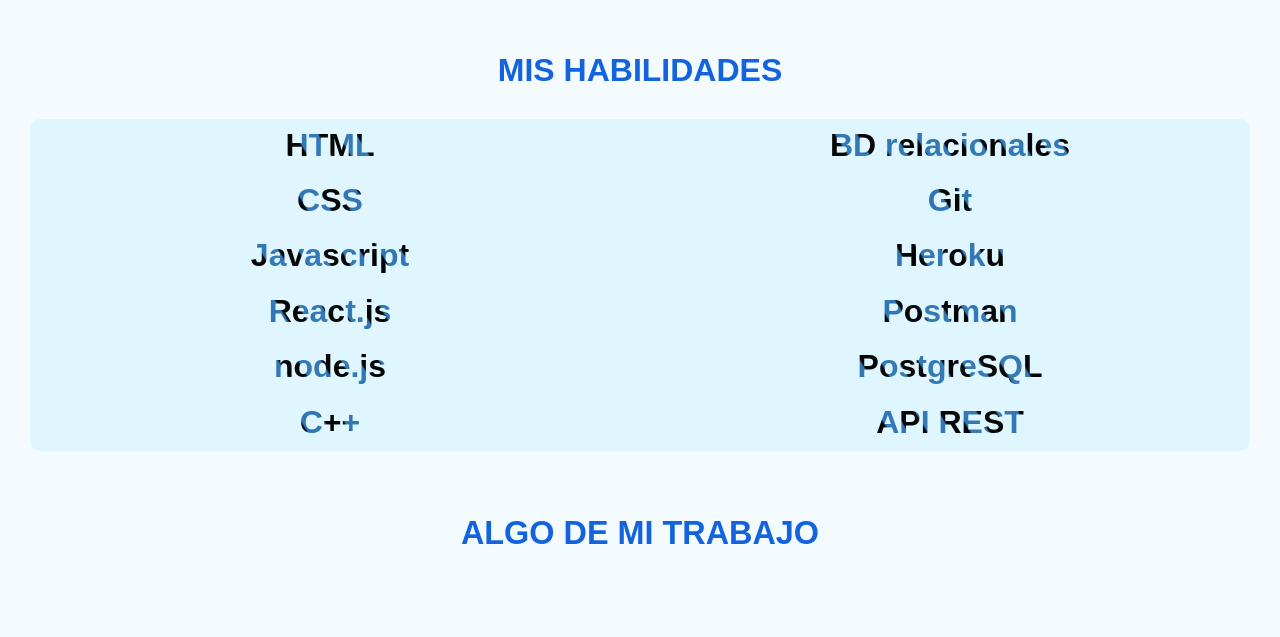
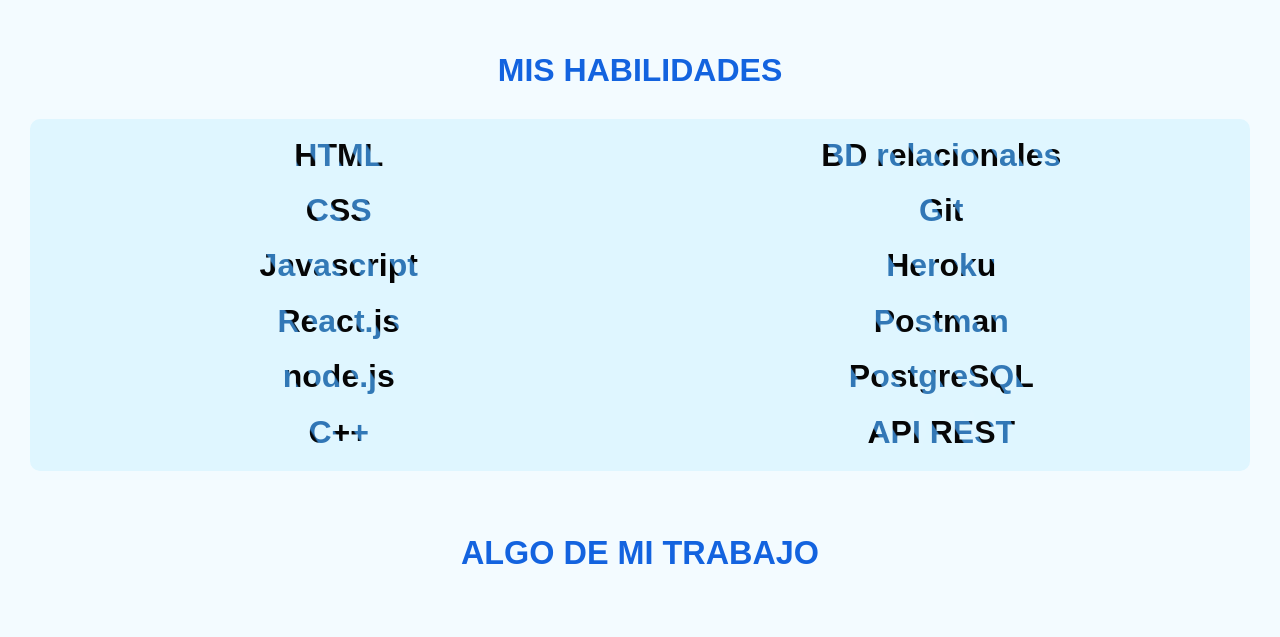
Before and after one commit to likaon1606/personalSite, a plain HTML site: page index.html in a window 1280 px wide. Shown: the part 888-1525 px from the top of the page. Drawn offline with Linux system fonts and the light colour scheme.

Commit message:
corrections

```diff
--- a/styles/styles.scss
+++ b/styles/styles.scss
@@ -353,11 +353,12 @@ $blue4: #06283d;
     }
   }
   .skills {
+    padding: 10px;
     margin: 10px;
     margin-top: 15px;
     text-align: center;
     column-count: 2;
-    column-gap: 20px;
+    column-gap: 5px;
     background: $blue0;
     border-radius: 10px;
     body.dark & {
```
Also changed, not shown: styles/styles.css, 1 other file.
